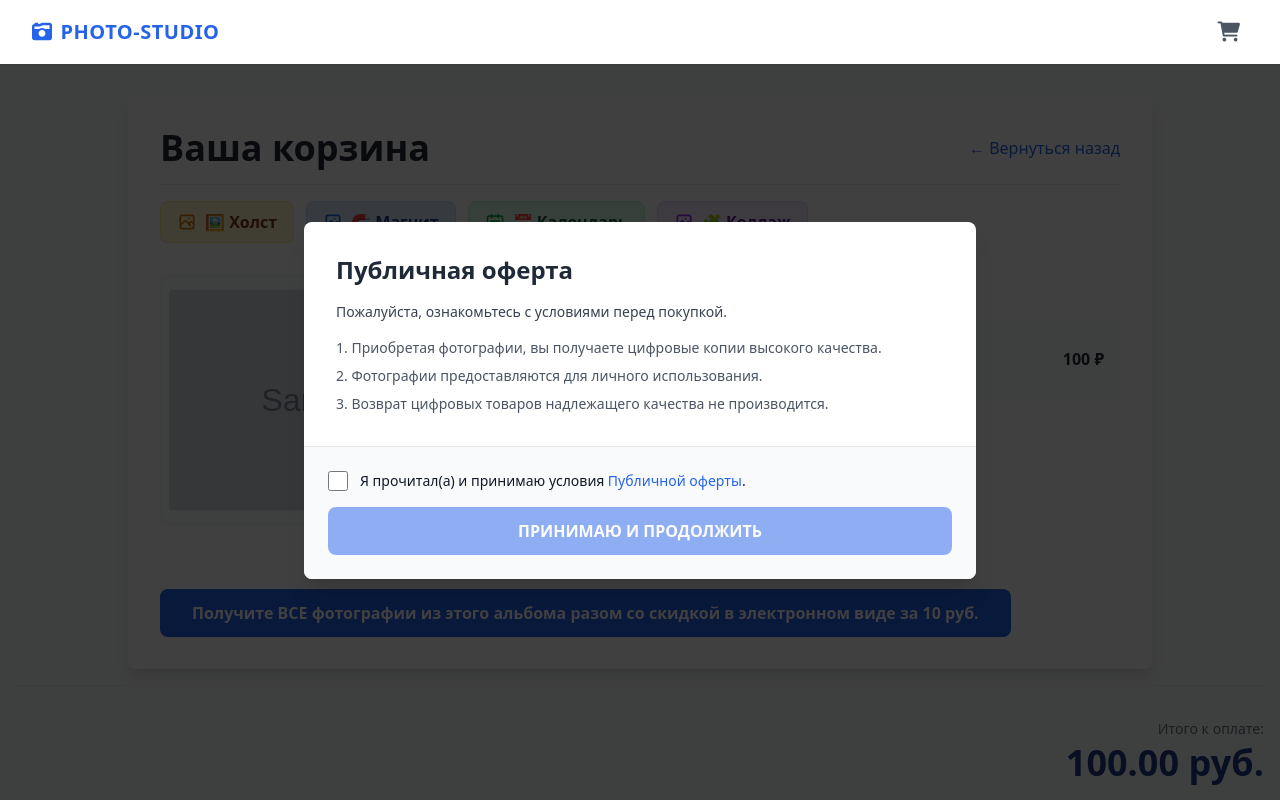
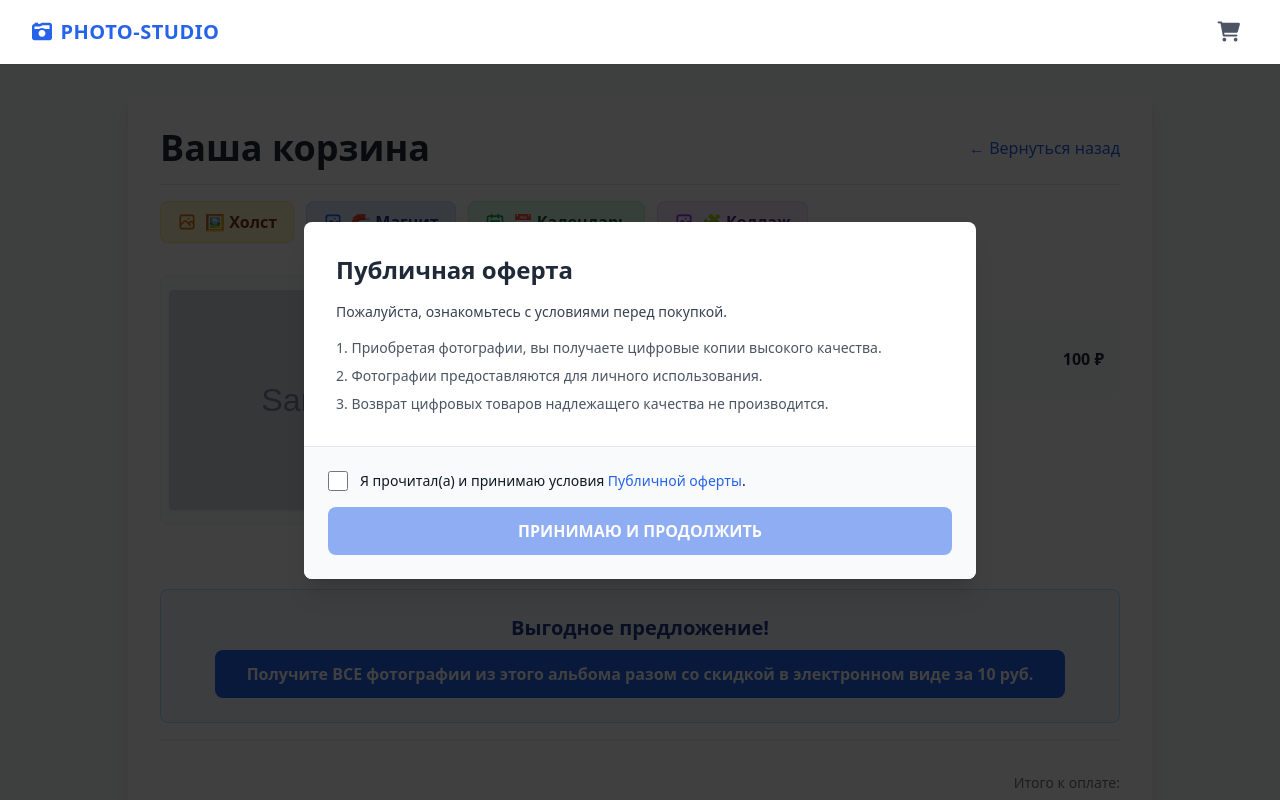
Before and after one commit to semahardrada/Photosait, a Django app: template orders/templates/orders/cart.html in a window 1280 px wide. Run offline with Django 5.2, Linux system fonts and the light colour scheme; tables that the repository leaves empty hold one stand-in row (values such as "Sample post"); the template is opened without the code that fills it: values that come from a table or form of the project are taken from there, most other values are stand-ins (such as "Sample title", 1, 10 or a date in 2020); grey boxes marked "Sample" are stand-in pictures; some libraries are stand-ins or nearby versions.

Commit message:
кнпопки в корзине 3

```diff
--- a/orders/templates/orders/cart.html
+++ b/orders/templates/orders/cart.html
@@ -160,9 +160,8 @@
 
     <!-- === ПЛАШКА: ПОЛНЫЙ КОМПЛЕКТ ВНИЗУ === -->
     {% if album and album.full_set_price and not cart.buy_full_set %}
-    <!-- <div class="mt-8 p-6 bg-blue-50 border border-blue-200 rounded-lg text-center">
+    <div class="mt-8 p-6 bg-blue-50 border border-blue-200 rounded-lg text-center">
         <h3 class="text-xl font-bold text-blue-900 mb-2">Выгодное предложение!</h3>
-        <p class="text-blue-800 mb-4">Получите ВСЕ фотографии из этого альбома разом со скидкой в электронном виде.</p> -->
         <form action="{% url 'orders:add_full_set' album.id %}" method="POST">
             {% csrf_token %}
             <button type="submit" class="bg-blue-600 text-white font-bold py-3 px-8 rounded-lg hover:bg-blue-700 transition-colors">
```
